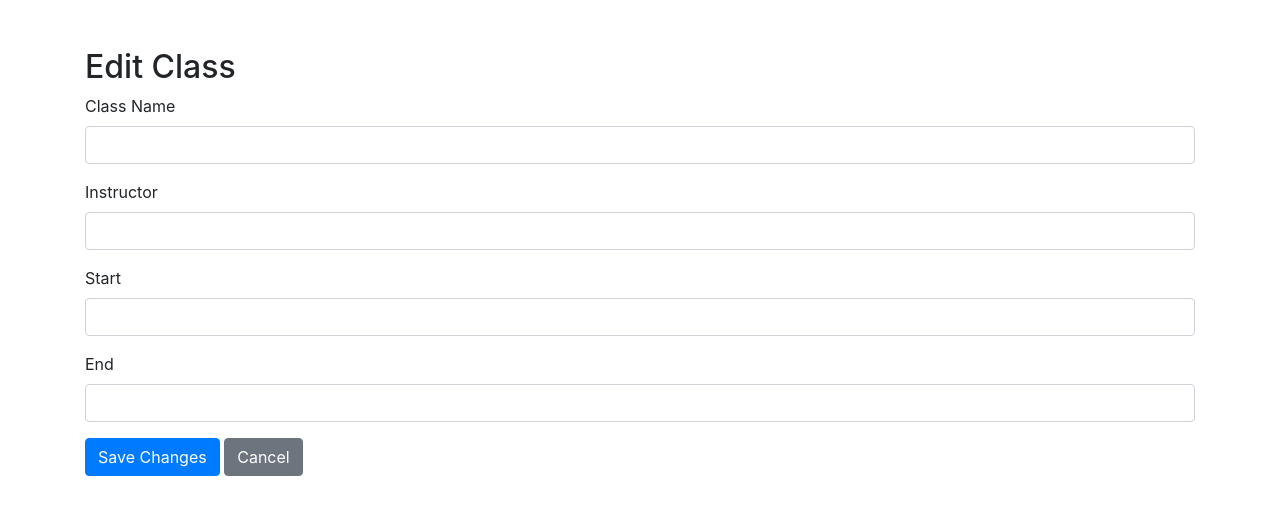
After one commit to Arocha09/GymManagementSystem, a Flask app: template templates/classes/edit_class.html in a window 1280 px wide. The commit adds this page. Shown: the top 515 px of the page. Run offline with Flask 3, Linux system fonts and the light colour scheme; the template is opened without the code that fills it, so the values that code supplies are empty; some libraries are stand-ins or nearby versions.

Commit message:
Additions to the code making manage class page appear when button clicked

```diff
--- a/app.py
+++ b/app.py
@@ -4,7 +4,7 @@
 from flask import Flask, render_template, request, redirect, url_for, session, flash
 from dbdriver import DB_Driver
 import login
-from class_defs import Member, Person, Administrator, Class
+from class_defs import Member, Person, Administrator, Class, Instructor
 
 app = Flask(__name__)
 app.secret_key = 'dev'  # Replace with a strong secret in prod
@@ -41,22 +41,64 @@ def log_in():
     return render_template("login.html", error=error)
 
 
-def get_logged_in_admin():
-    if 'user_id' not in session or session.get('memType') != 'admin':
+def get_logged_in_user():
+    if 'user_id' not in session:
         return None
-    user_id = session["user_id"]
-    result = db.view_personal_info(user_id)
-    if result and result['memType'] == "admin":
-        return Administrator(
-            result['userID'],
-            result['email'],
-            result['name'],
-            result['memType'],
-            result['phone'],
-            result['addressID'],
-            result['loginID']
-        )
+    else:
+        user_id = session["user_id"]
+        result = db.view_personal_info(user_id)
+        if session.get('memType') == 'admin':
+            if result and result['memType'] == "admin":
+                return Administrator(
+                    result['userID'],
+                    result['email'],
+                    result['name'],
+                    result['memType'],
+                    result['phone'],
+                    result['addressID'],
+                    result['loginID']
+                )
+        elif session.get('memType') == 'instructor':
+            if result and result['memType'] == "instructor":
+                return Instructor(
+                    result['userID'],
+                    result['email'],
+                    result['name'],
+                    result['memType'],
+                    result['phone'],
+                    result['addressID'],
+                    result['loginID']
+                )
+        elif session.get('memType') in ['monthly', 'yearly']:
+            if result and result['memType'] == "monthly" or result['memType'] == 'yearly':
+                return Member(
+                    result['userID'],
+                    result['email'],
+                    result['name'],
+                    result['memType'],
+                    result['phone'],
+                    result['addressID'],
+                    result['loginID']
+                )
     return None
+
+# Admin Routes
+# def get_logged_in_admin():
+#     if 'user_id' not in session or session.get('memType') != 'admin':
+#         return None
+#     user_id = session["user_id"]
+#     result = db.view_personal_info(user_id)
+#     if result and result['memType'] == "admin":
+#         return Administrator(
+#             result['userID'],
+#             result['email'],
+#             result['name'],
+#             result['memType'],
+#             result['phone'],
+#             result['addressID'],
+#             result['loginID']
+#         )
+#     return None
 
 #TODO: Test
 @app.route('/admin')
@@ -69,13 +111,13 @@ def admin_dashboard():
 #TODO: Test
 @app.route('/admin/gyms')
 def manage_gyms():
-    admin = get_logged_in_admin()
+    admin = get_logged_in_user()
     gyms = admin.get_gyms()
-    return render_template('manage_gyms.html', gyms=gyms)
+    return render_template('admin/manage_gyms.html', gyms=gyms)
 
 @app.route('/admin/members')
 def manage_members():
-    admin = get_logged_in_admin()
+    admin = get_logged_in_user()
     # TODO: Implement
     # #members = admin.get_members()
     # return render_template('manage_users.html', users=)  # your logic here
@@ -83,7 +125,7 @@ def manage_members():
 
 @app.route('/admin/instructors')
 def manage_instructors():
-    admin = get_logged_in_admin()
+    admin = get_logged_in_user()
     # TODO: Implement
     # #members = admin.get_members()
     # return render_template('manage_users.html', users=)  # your logic here
@@ -92,14 +134,14 @@ def manage_instructors():
 #TODO: Test
 @app.route('/admin/classes')
 def manage_classes():
-    admin = get_logged_in_admin()
+    admin = get_logged_in_user()
     classes = admin.get_class_table()
     return render_template('admin/manage_classes.html', classes=classes)  # your logic here
 
-@app.route('/admin/classes', methods=['GET', 'POST'])
+@app.route('/classes', methods=['GET', 'POST'])
 def add_class():
     #TODO: Finish implementation
-    admin = get_logged_in_admin()
+    admin = get_logged_in_user()
     if not admin:
         return redirect(url_for('home'))
 
@@ -118,7 +160,7 @@ def add_class():
         return redirect(url_for('add_class'))
 
     # For GET requests, just show the form
-    return render_template('manage_classes.html', admin=admin)
+    return render_template('admin/manage_classes.html', admin=admin)
 
 
 @app.route('/admin/facilities')
@@ -128,30 +170,53 @@ def manage_facilities():
     # return render_template('manage_facilities.html', facilities=...)  # your logic here
 
 
+#Instructor Routes
+# def get_logged_in_instructor():
+#     if 'user_id' not in session or session.get('memType') != 'instructor':
+#         return None
+#     user_id = session["user_id"]
+#     result = db.view_personal_info(user_id)
+#     if result and result['memType'] == "instructor":
+#         return Instructor(
+#             result['userID'],
+#             result['email'],
+#             result['name'],
+#             result['memType'],
+#             result['phone'],
+#             result['addressID'],
+#             result['loginID']
+#         )
+#     return None
 
-# @app.route('/instructor')
-# def instructor_dashboard():
-#     if not session.get('user') or session['user']['memType'] != 'instructor':
-#         return redirect(url_for('home'))
-#     instructor_id = session['user']['id']
-#     classes = db.get_instructor_classes(instructor_id)
-#     return render_template('instructor_dashboard.html', classes=classes)
-def get_logged_in_member():
-    if 'user_id' not in session or session.get('memType') not in ['monthly', 'yearly']:
-        return None
-    user_id = session["user_id"]
-    result = db.view_personal_info(user_id)
-    if result and result['memType'] == "monthly" or result['memType'] == 'yearly':
-        return Member(
-            result['userID'],
-            result['email'],
-            result['name'],
-            result['memType'],
-            result['phone'],
-            result['addressID'],
-            result['loginID']
-        )
-    return None
+@app.route('/instructor')
+def instructor_dashboard():
+    if not session.get('user') or session['memType'] != 'instructor':
+        return redirect(url_for('home'))
+
+    instructor = get_logged_in_user()
+    classes = instructor.get_class_table()
+    return render_template('instructor/instructor_dashboard.html', classes=classes)
+
+
+
+#Member Routes
+
+# def get_logged_in_member():
+#     if 'user_id' not in session or session.get('memType') not in ['monthly', 'yearly']:
+#         return None
+#     user_id = session["user_id"]
+#     result = db.view_personal_info(user_id)
+#     if result and result['memType'] == "monthly" or result['memType'] == 'yearly':
+#         return Member(
+#             result['userID'],
+#             result['email'],
+#             result['name'],
+#             result['memType'],
+#             result['phone'],
+#             result['addressID'],
+#             result['loginID']
+#         )
+#     return None
 
 @app.route('/member', methods=['GET', 'POST'])
 def member_dashboard():
@@ -159,7 +224,7 @@ def member_dashboard():
     if 'user_id' not in session or session.get('memType') not in ['monthly', 'yearly']:
         return redirect(url_for('home'))
 
-    member = get_logged_in_member()
+    member = get_logged_in_user()
     if member:
         classes = member.view_my_classes()
         return render_template("member/member_info.html", info=member.view_personal_info(), classes=classes)
@@ -193,10 +258,49 @@ def display_classes():
                          classes=classes,
                         )
 
+#Classes Routes
+@app.route('/classes/edit/<int:class_id>', methods=['GET', 'POST'])
+def edit_class(class_id):
+    user = get_logged_in_user()
+    gym_classes = user.get_class_table()
+
+    gym_class = next((c for c in gym_classes if c.class_id == class_id), None)
+    if not gym_class:
+        flash('Class not found.', 'danger')
+        return redirect(url_for('manage_classes'))
+
+    if request.method == 'POST':
+        gym_class['name'] = request.form['name']
+        gym_class['instructor'] = request.form['instructor']
+        gym_class['start'] = request.form['start_time']
+        gym_class['end'] = request.form['end_time']
+
+        #TODO: Write the edit class file in dbdriver.
+        db.edit_class()
+        flash('Class updated successfully!', 'success')
+        return redirect(url_for('manage_classes'))
+
+    return render_template('classes/edit_class.html', gym_class=gym_class)
+
+
+
+@app.route('/classes/delete/<int:class_id>', methods=['GET'])
+def delete_class(class_id):
+    global gym_classes
+    gym_classes = [c for c in gym_classes if c.class_id != class_id]
+    db.delete_class(class_id=class_id)
+    flash('Class deleted successfully.', 'success')
+    return redirect(url_for('manage_classes'))
+
+
+
+#Login and Register Routes
+
 @app.route('/logout')
 def logout():
     session.clear()
     return redirect(url_for('home'))
+
 
 
 # @app.route('/register', methods=['GET', 'POST'])
--- a/class_defs.py
+++ b/class_defs.py
@@ -29,7 +29,8 @@ class Person():
                 end_time = result['endtime']
                 )
             classes.append(c)
-        print(classes)
+
+        return classes
 
     def view_personal_info(self):
         info = self.driver.view_personal_info(self.userid)
--- /dev/null
+++ b/templates/classes/edit_class.html
@@ -0,0 +1,33 @@
+<!DOCTYPE html>
+<html lang="en">
+<head>
+    <meta charset="UTF-8">
+    <title>Edit Class</title>
+    <link rel="stylesheet" href="https://stackpath.bootstrapcdn.com/bootstrap/4.5.2/css/bootstrap.min.css">
+</head>
+<body>
+<div class="container mt-5">
+    <h2>Edit Class</h2>
+    <form method="POST">
+        <div class="form-group">
+            <label for="name">Class Name</label>
+            <input type="text" class="form-control" id="name" name="name" value="{{ gym_class.name }}" required>
+        </div>
+        <div class="form-group">
+            <label for="instructor">Instructor</label>
+            <input type="text" class="form-control" id="instructor" name="instructor" value="{{ gym_class.instructor }}" required>
+        </div>
+        <div class="form-group">
+            <label for="schedule">Start</label>
+            <input type="text" class="form-control" id="Start" name="Start" value="{{ gym_class.start_time }}" required>
+        </div>
+        <div class="form-group">
+            <label for="schedule">End</label>
+            <input type="text" class="form-control" id="schedule" name="schedule" value="{{ gym_class.end_time}}" required>
+        </div>
+        <button type="submit" class="btn btn-primary">Save Changes</button>
+        <a href="{{ url_for('manage_classes') }}" class="btn btn-secondary">Cancel</a>
+    </form>
+</div>
+</body>
+</html>
```
Also changed, not shown: templates/admin/manage_classes.html (+9 -8 lines), templates/classes/add_class.html (renamed from templates/admin/add_class.html), templates/classes/delete_class.html (added).
